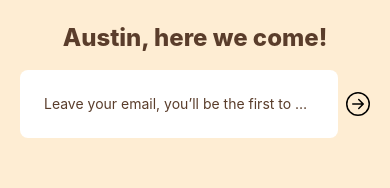
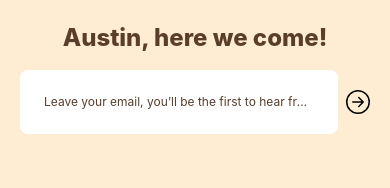
Before and after one commit to acostahf/batch-atx, a Next.js app: page / in a window 390 px wide. Shown: the part 260-448 px from the top of the page. Built offline with nearby package versions, Linux system fonts and the light colour scheme.

Commit message:
mobile text to xs

```diff
--- a/pages/index.js
+++ b/pages/index.js
@@ -33,7 +33,7 @@ export default function Home() {
                 name="email"
                 type="email"
                 required
-                className="z-10 bg-white max-w-xl md:max-w-2xl w-full text-ellipsis py-6  px-6 md:px-10 md:py-10 md:text-lg placeholder:text-[#5a3d2b] rounded-lg outline-none text-sm focus:ring-1 focus:ring-[#62B1C2]"
+                className="z-10 bg-white max-w-xl md:max-w-2xl w-full text-ellipsis py-6 px-6 md:px-10 md:py-10 sm:text-lg placeholder:text-[#5a3d2b] rounded-lg outline-none text-xs focus:ring-1 focus:ring-[#62B1C2]"
                 placeholder="Leave your email, you’ll be the first to hear from us..."
               ></input>
               <button type="submit" className={styles.btn}>
```
